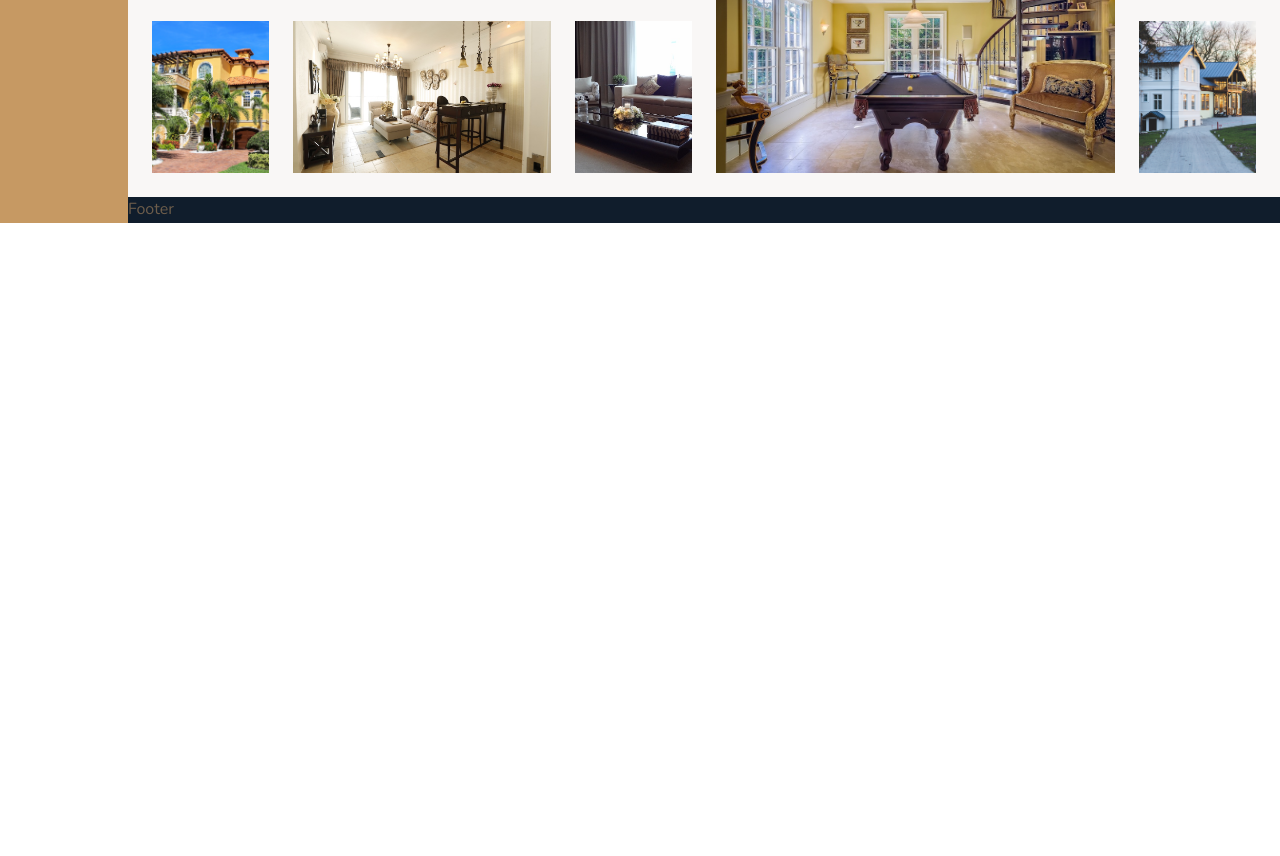
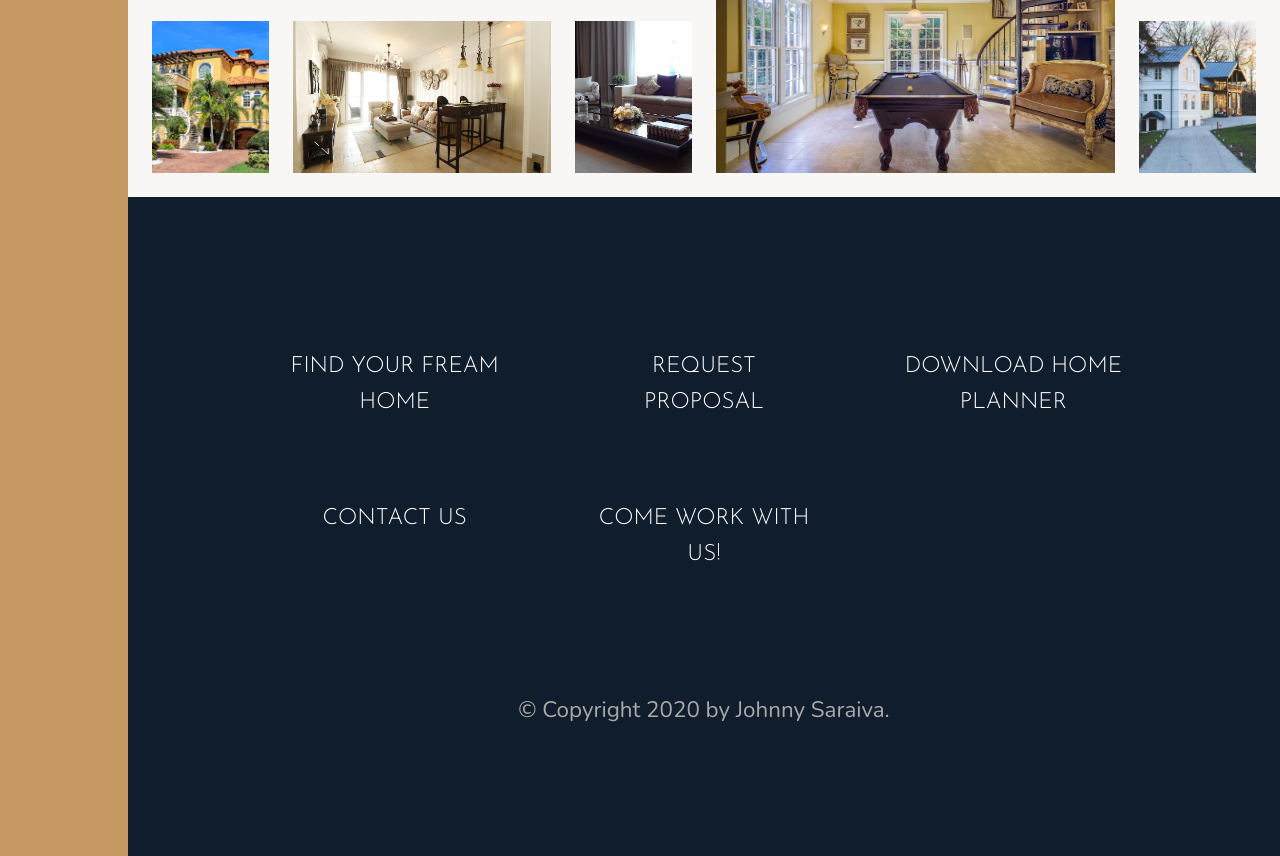
Before and after one commit to Johnny-Saraiva/nexter, a website: page index.html in a window 1280 px wide. Shown: the part 5860-6716 px from the top of the page. Before the commit the page ends 6083 px from the top, so only its background shows below. Drawn offline with nearby package versions, Linux system fonts and the light colour scheme.

Commit message:
Configured footer layout

```diff
--- a/index.html
+++ b/index.html
@@ -336,7 +336,16 @@
         </section>
 
         <footer class="footer">
-            Footer
+            <nav class="nav">
+                <li class="nav__item"><a href="#" class="nav__link">Find your fream home</a></li>
+                <li class="nav__item"><a href="#" class="nav__link">Request proposal</a></li>
+                <li class="nav__item"><a href="#" class="nav__link">Download home planner</a></li>
+                <li class="nav__item"><a href="#" class="nav__link">Contact us</a></li>
+                <li class="nav__item"><a href="#" class="nav__link">Come work with us!</a></li>
+            </nav>
+            <p class="copyright">
+                &copy; Copyright 2020 by Johnny Saraiva.
+            </p>
         </footer>
     </body>
 </html>
--- a/sass/_footer.scss
+++ b/sass/_footer.scss
@@ -1,4 +1,40 @@
 .footer {
   background-color: $color-secondary;
   grid-column: full-start / full-end;
+  padding: 8rem;
+  align-items: center;
 }
+
+.nav {
+  list-style: none;
+
+  display: grid;
+  grid-template-columns: repeat(auto-fit, minmax(15rem, 1fr));
+  gap: 2rem;
+
+  &__link:link,
+  &__link:visited {
+    font-size: 1.4rem;
+    color: #fff;
+    text-decoration: none;
+    font-family: $font-display;
+    text-transform: uppercase;
+    text-align: center;
+    padding: 1.5rem;
+    display: block;
+    transition: all .2s;
+  }
+
+  &__link:hover,
+  &__link:active {
+    background-color: rgba(#fff, .05);
+    transform: translateY(-.3rem);
+  }
+}
+
+.copyright {
+  font-size: 1.4rem;
+  color: $color-grey-light-2;
+  margin-top: 6rem;
+  text-align: center;
+}
```
Also changed, not shown: css/style.css.
